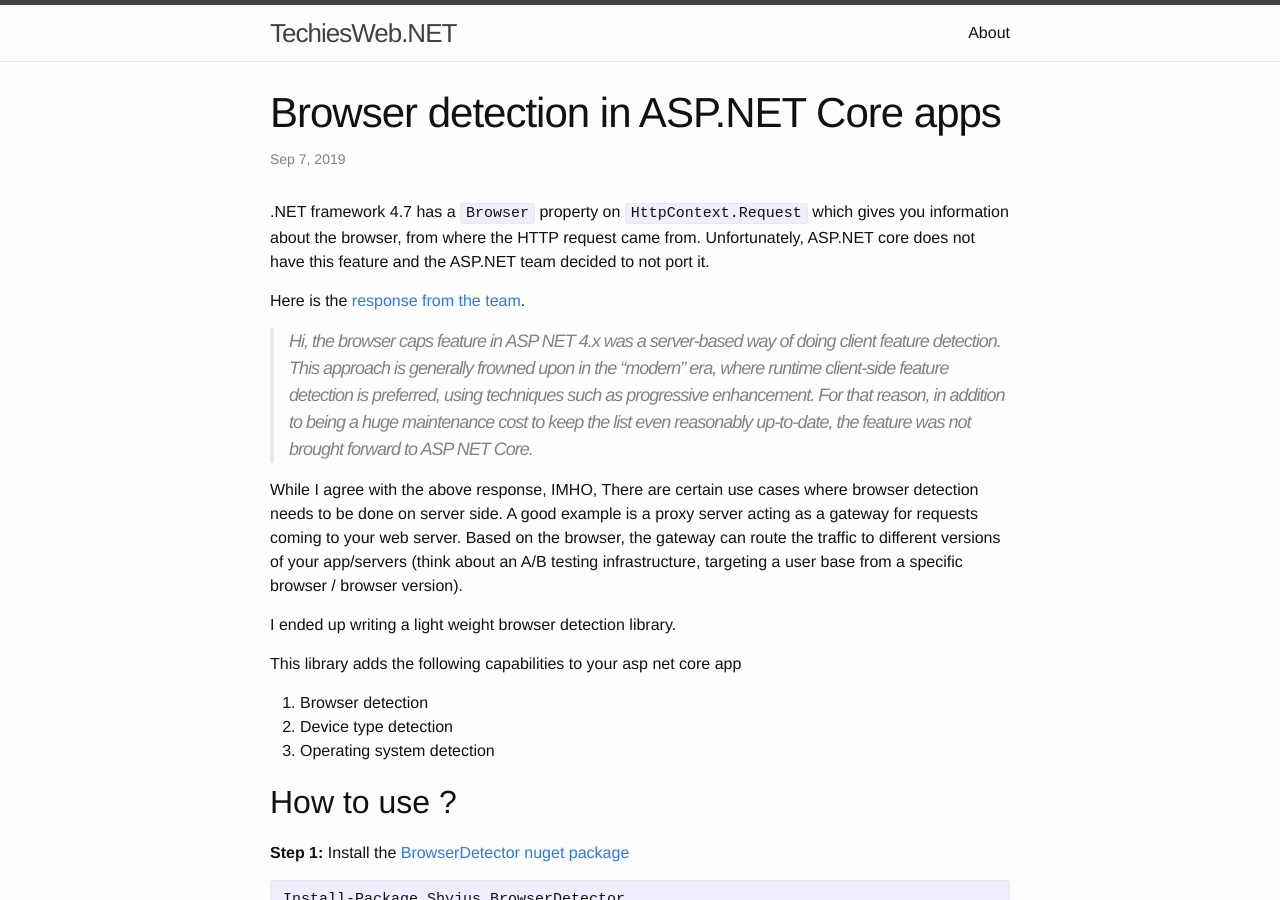
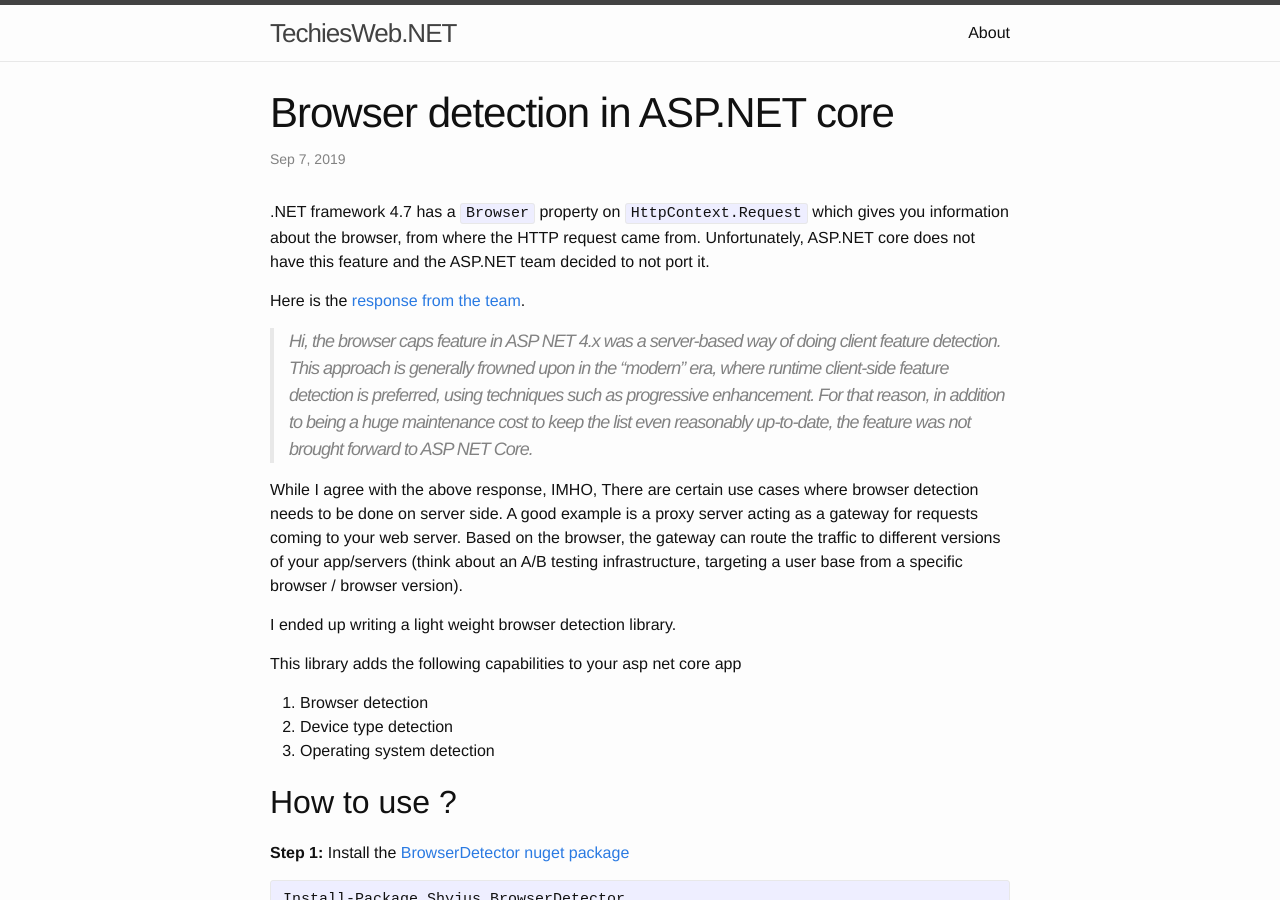
Before and after one commit to kshyju/techiesweb.net, a Jekyll site: the page built from _posts/2019-09-07-browser-detection-in-aspnetcore.md, in a window 1280 px wide and 900 px high. Built offline with Jekyll 4.4.1, drawn with Linux system fonts in a browser that asks for light colours; some of the changed lines change nothing that is shown.

Commit message:
fixing the title

```diff
--- a/_posts/2019-09-07-browser-detection-in-aspnetcore.md
+++ b/_posts/2019-09-07-browser-detection-in-aspnetcore.md
@@ -1,9 +1,9 @@
 ---
 layout: post
-title: Browser detection in ASP.NET Core apps
+title: Browser detection in ASP.NET core
 date: 2019-09-07 00:00:00.000000000 -05:00
 tags: [BrowserDetection, Browser detection, DeviceTypeDetection, AspNet core Browser detection, Operating System detection]
-description: Browser detection in asp.net core and device detection in asp.net core
+description: Browser detection in asp.net, device detection in asp.net core, operating system detection in asp.net core
 
 ---
 
```
